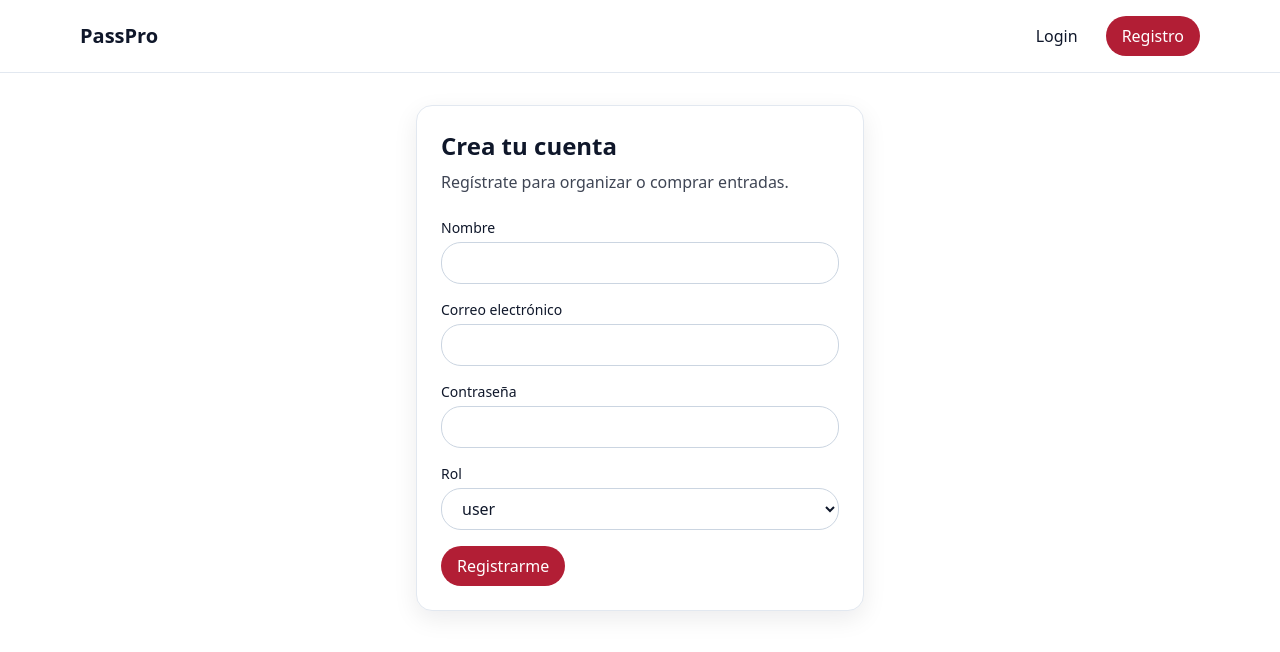
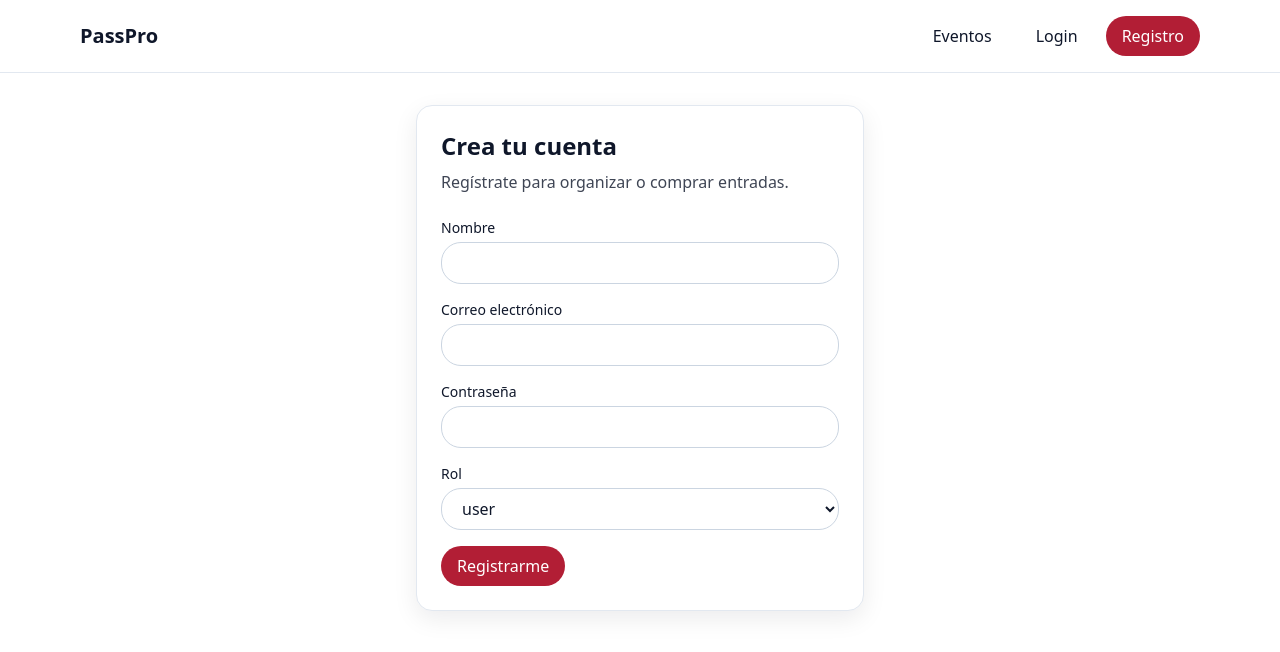
Before and after one commit to dantrixxheron/copy-eventbrite-frontend, a React (Vite) app: page /register in a window 1280 px wide. Shown: the top 652 px of the page. Built offline with nearby package versions, Linux system fonts and the light colour scheme; no server answers.

Commit message:
feat: implement ProtectedRoute  for access by roles and NotFound page hooks

```diff
--- a/src/components/Navbar.jsx
+++ b/src/components/Navbar.jsx
@@ -13,6 +13,11 @@ export default function Navbar(){
         </Link>
 
         <nav className="flex items-center gap-3">
+          <Link to='/events' className='btn'>Eventos</Link>
+
+          {isAuthenticated() && hasRole('organizer', 'admin') && (
+            <Link to="/events/new" className="btn btn-primary">Crear evento</Link>
+          )}
 
           {isAuthenticated() ? (
             <>
--- /dev/null
+++ b/src/components/ProtectedRoute.jsx
@@ -0,0 +1,12 @@
+import { Navigate, useLocation } from 'react-router-dom';
+import useAuth from '../hooks/useAuth';
+
+export default function ProtectedRoute({ children}) {
+    const { isAuthenticated } = useAuth();
+    const location = useLocation();
+
+    if(!isAuthenticated) {
+        return <Navigate to="/" state={{ from: location }} replace />;
+    }
+    return children;
+}
--- /dev/null
+++ b/src/pages/NotFound.jsx
@@ -0,0 +1,11 @@
+import { Link } from "react-router-dom";
+
+export default function NotFound(){
+    return (
+        <div className="text-center py-20">
+            <h1 className="text-3xl font-semibold mb-2">Página no encontrada</h1>
+            <p className="opacity-80 mb-6" >La ruta que intentas abrir no existe o fue removida.</p>
+            <Link className="btn btn-primary" to='/'>Volver al inicio</Link>
+        </div>
+    )
+}
```
